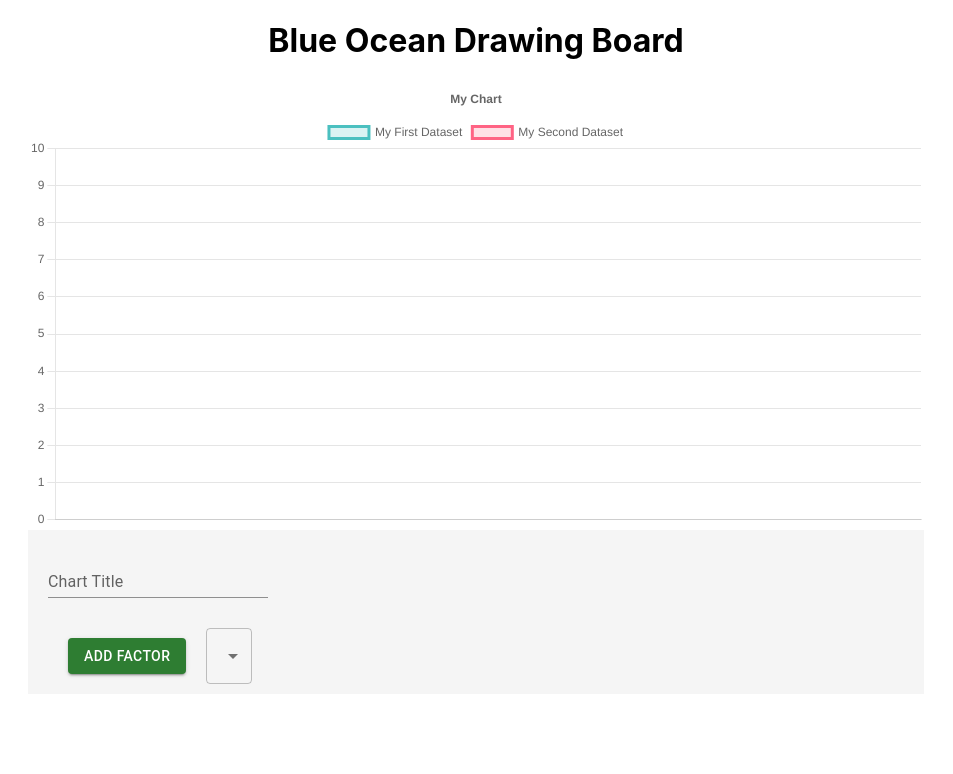
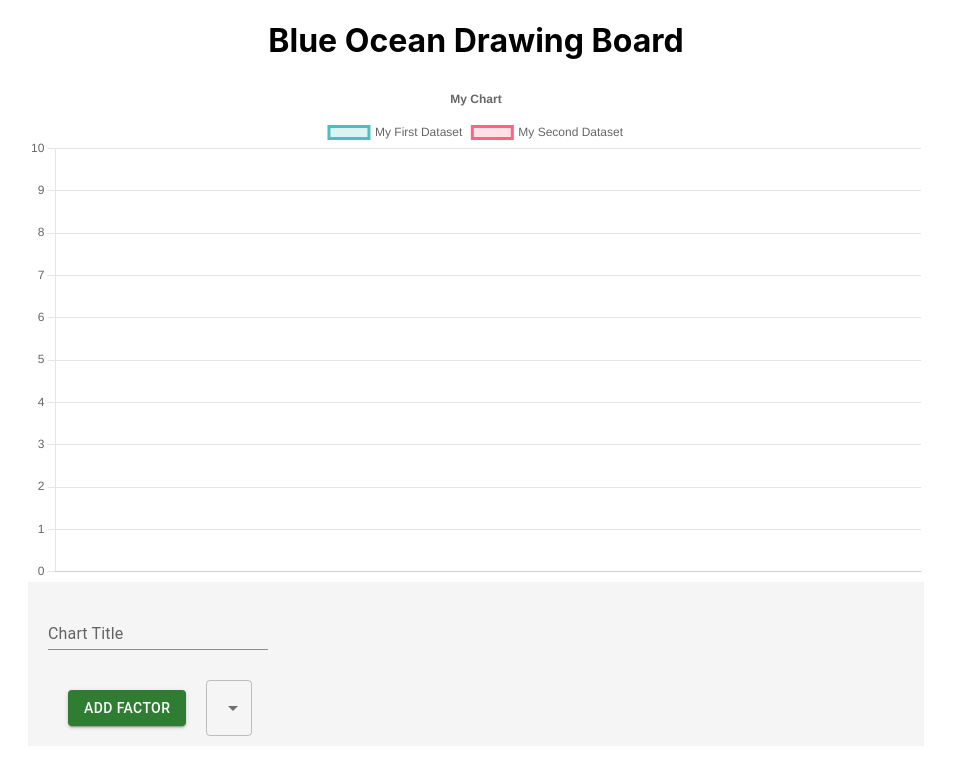
Before and after one commit to JackAlexRose/blue-ocean-drawing-board, a React (Create React App) app: page / in a window 1280 px wide. Shown: the top 774 px of the page, without its empty margins (164-1117 px from the left). Built offline with nearby package versions, Linux system fonts and the light colour scheme.

Commit message:
style: chart y sizing

```diff
--- a/src/components/BlueOceanChart/BlueOceanChart.module.css
+++ b/src/components/BlueOceanChart/BlueOceanChart.module.css
@@ -1,4 +1,4 @@
 .chartContainer {
-  height: 70%;
   width: 70%;
+  min-height: 500px;
 }
--- a/src/components/BlueOceanChart/BlueOceanChart.tsx
+++ b/src/components/BlueOceanChart/BlueOceanChart.tsx
@@ -48,6 +48,7 @@ export const BlueOceanChart: React.FC<ChartProps> = ({
         max: 10,
       },
     },
+    maintainAspectRatio: false,
   };
 
   return (
```
